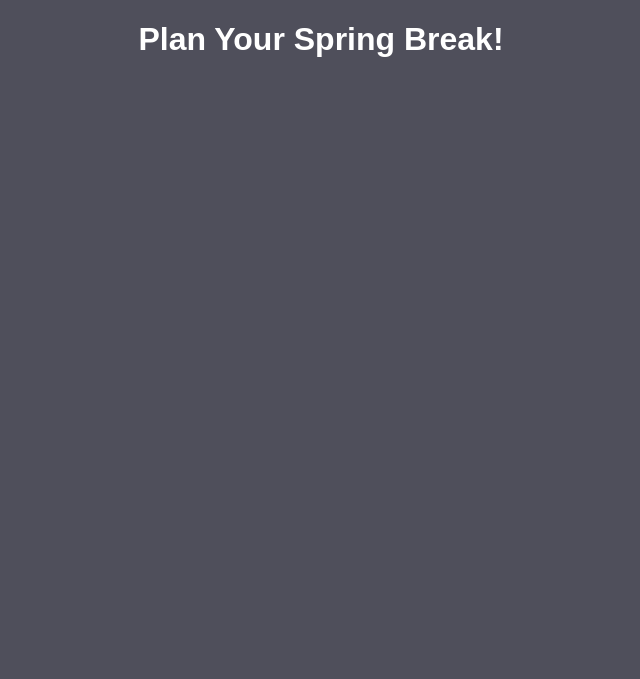
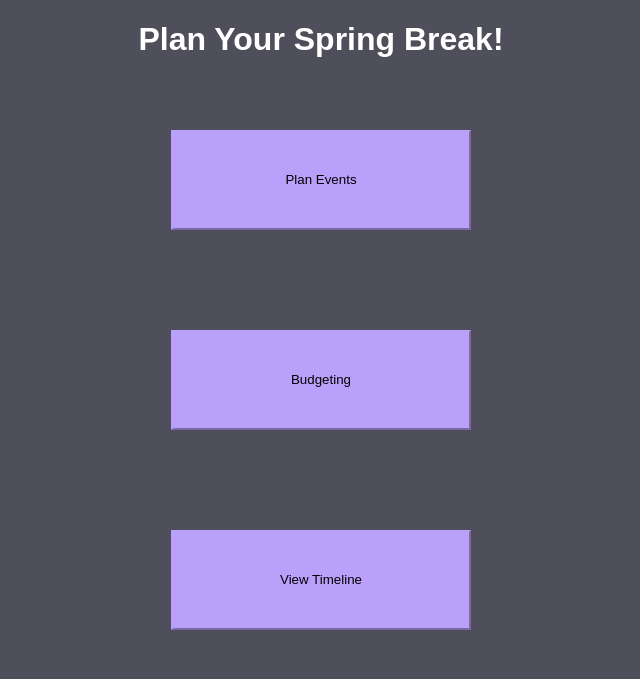
Before and after one commit to evanmielak/HCI-Spring-Break, a Flask app: page /edit_trip/1 in a window 1280 px wide. Shown: the top 679 px of the page, without its empty margins (319-959 px from the left). Run offline with Flask 2, Linux system fonts and the light colour scheme.

Commit message:
Added buttons to the edit trip screen

```diff
--- a/app.py
+++ b/app.py
@@ -13,7 +13,6 @@ class Todo(db.Model):
 
     def __repr__(self):
         return '<Task %r>' % self.id
-
 
 @app.route('/', methods=['POST', 'GET'])
 def login():
--- a/static/css/main.css
+++ b/static/css/main.css
@@ -55,3 +55,14 @@ label {
 a {
     color: #FFFFFF;
 }
+
+.edit-div{
+    padding: 50px;
+}
+
+.edit{
+    width: 300px;
+    height: 100px;
+    border-color: #BBA0FB;
+    background-color: #BBA0FB;
+}
--- a/templates/edit_trip.html
+++ b/templates/edit_trip.html
@@ -7,4 +7,16 @@
 {% block body %}
 <div class="content">
     <h1 style="text-align: center">Plan Your Spring Break!</h1>
+    <div>
+        <div class="edit-div">
+            <button class="edit">Plan Events</button>
+        </div>
+        <div class="edit-div">
+            <button class="edit">Budgeting</button>
+        </div>
+        <div class="edit-div">
+            <button class="edit">View Timeline</button>
+        </div>
+
+</div>
 {% endblock %}
```
Also changed, not shown: test.db.
